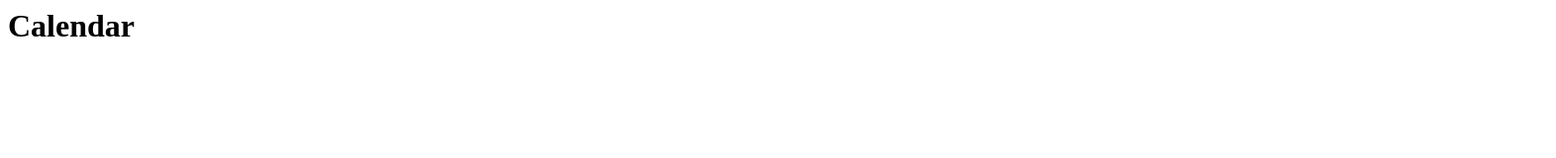
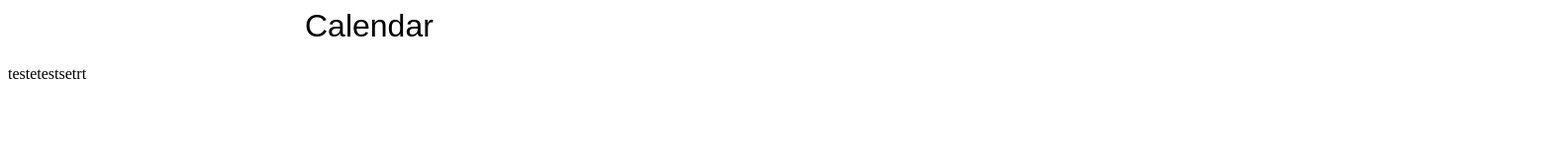
Before and after one commit to crackeroon/calendar, a plain HTML site: page index.html in a window 1280 px wide. Shown: the whole page at 99% size, 1572 px wide, since content can reach past the window. Drawn offline with Linux system fonts and the light colour scheme.

Commit message:
fixed typo

```diff
--- a/index.html
+++ b/index.html
@@ -1,8 +1,19 @@
 <html>
+
 <head>
   <title>Calendar</title>
+  <style>
+.myheader {
+   position: relative;
+   font: 24pt sans-serif;
+   left: 300px;
+}
+  </style>
 </head>
+
 <body>
-<h1>Calendar</h1>
+  <h1 class="myheader">Calendar</h1>
+   testetestsetrt
 </body>
+
 </html>
```
